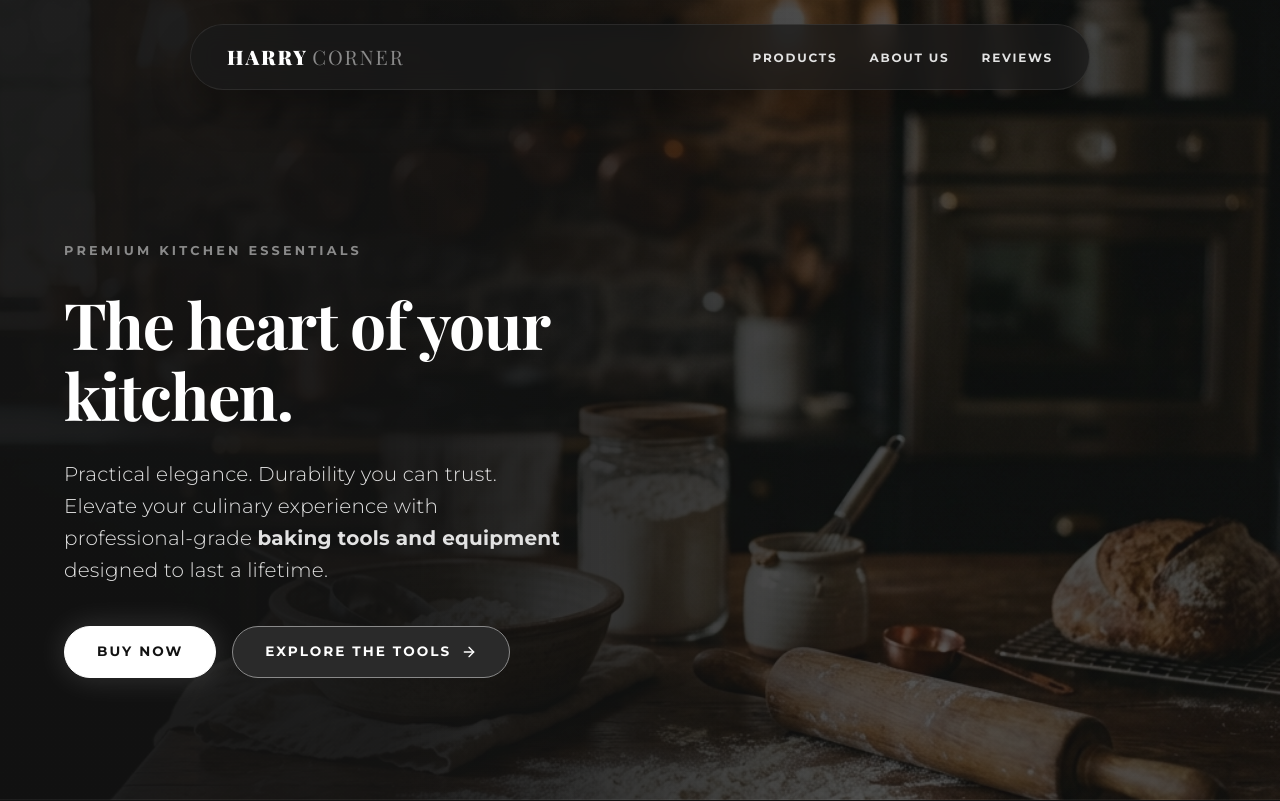
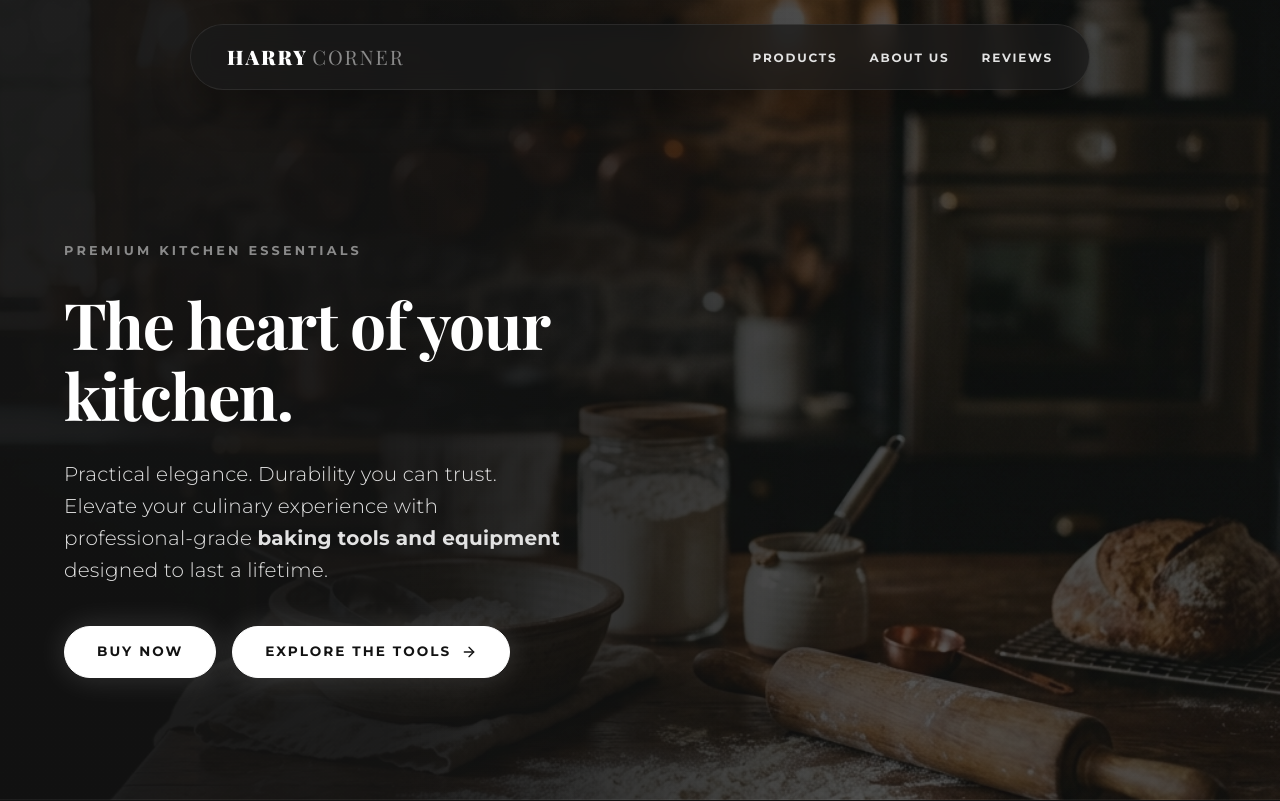
Before and after one commit to melallawy/harry-corner-web, a Next.js app: page / in a window 1280 px wide. Shown: the top 801 px of the page. Built offline with nearby package versions, Linux system fonts and the light colour scheme; no server answers; a web font is replaced by a local one.

Commit message:
Update social links to harry_corner_oficcial accounts

```diff
--- a/src/app/page.js
+++ b/src/app/page.js
@@ -34,7 +34,7 @@ export default function Home() {
                     BUY NOW
                   </a>
 
-                  <a href="#products" className="btn-primary">
+                  <a href="#products" className={styles.btnBuyNow}>
                     EXPLORE THE TOOLS <ArrowRight size={16} />
                   </a>
                 </div>
@@ -66,13 +66,13 @@ export default function Home() {
               <span className={styles.footerLogoRegular}>CORNER</span>
             </div>
             <div className={styles.socialLinks}>
-              <a href="https://www.instagram.com/harrycorner" target="_blank" rel="noopener noreferrer" className={styles.socialLink} aria-label="Instagram">
+              <a href="https://www.instagram.com/harry_corner_oficcial" target="_blank" rel="noopener noreferrer" className={styles.socialLink} aria-label="Instagram">
                 IG
               </a>
               <a href="https://www.tiktok.com/@harrycorner" target="_blank" rel="noopener noreferrer" className={styles.socialLink} aria-label="TikTok">
                 TT
               </a>
-              <a href="https://www.pinterest.com/harrycorner" target="_blank" rel="noopener noreferrer" className={styles.socialLink} aria-label="Pinterest">
+              <a href="https://www.pinterest.com/harry_corner_oficcial" target="_blank" rel="noopener noreferrer" className={styles.socialLink} aria-label="Pinterest">
                 Pin
               </a>
             </div>
```
